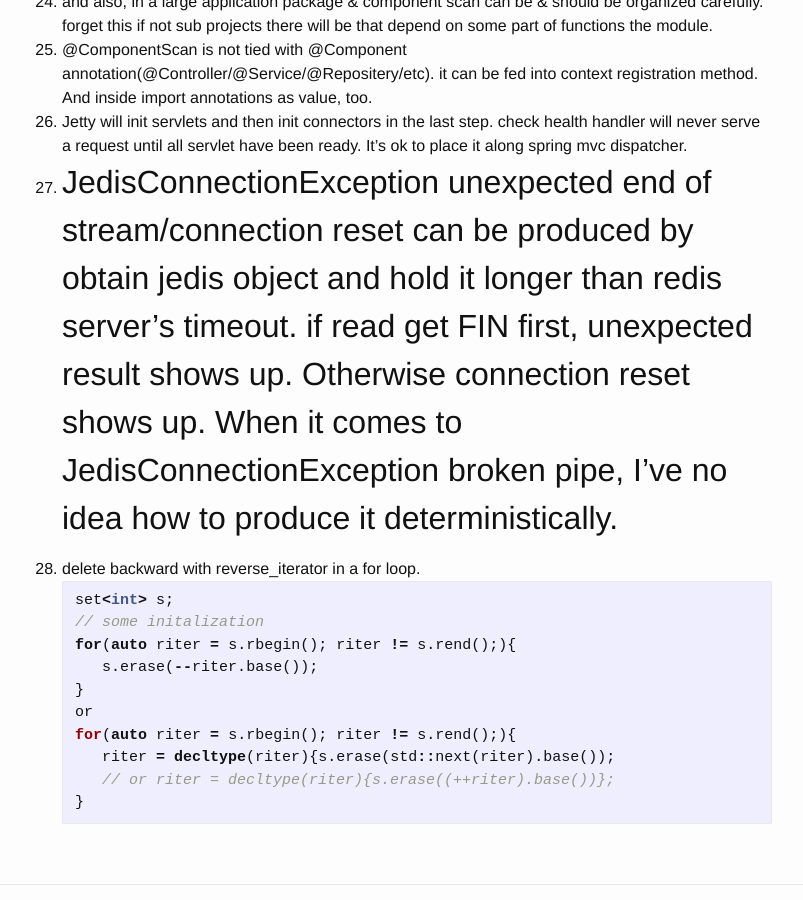
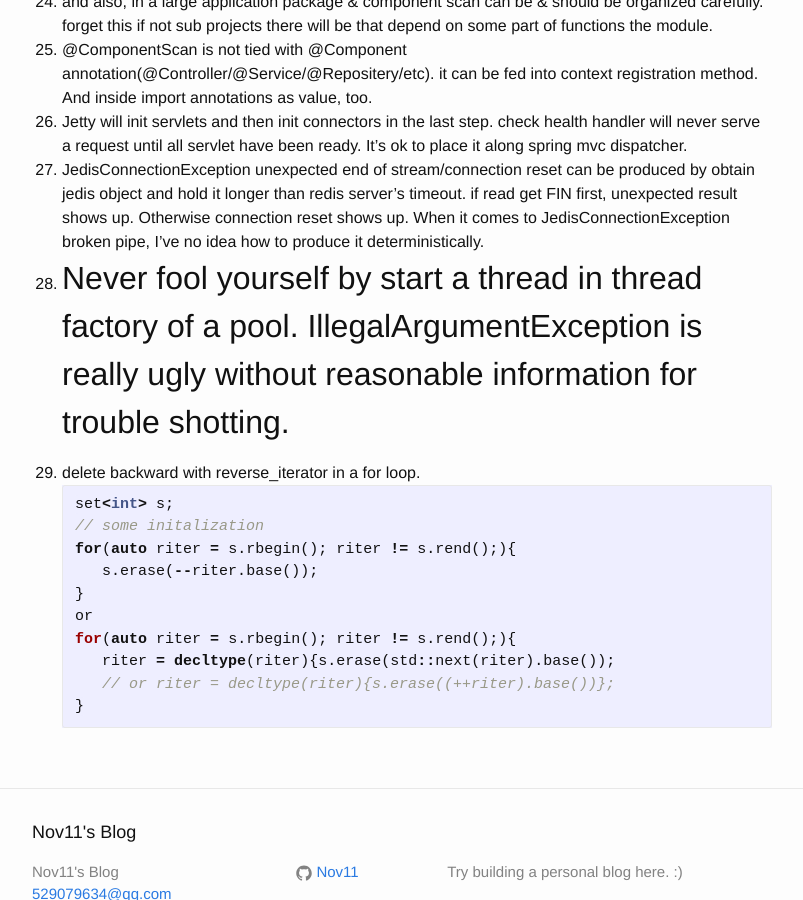
Before and after one commit to Nov11/Nov11.github.io, a Jekyll site: the page built from _posts/2018-06-04-notes-of-miscellaneousness.md, in a window 1280 px wide and 900 px high, scrolled down 1598 px. Shown: the whole window, without its empty margins (238-1041 px from the left). Built offline with Jekyll 4.4.1, drawn with Linux system fonts in a browser that asks for light colours.

Commit message:
Update 2018-06-04-notes-of-miscellaneousness.md

````diff
--- a/_posts/2018-06-04-notes-of-miscellaneousness.md
+++ b/_posts/2018-06-04-notes-of-miscellaneousness.md
@@ -49,6 +49,7 @@
 25. @ComponentScan is not tied with @Component annotation(@Controller/@Service/@Repositery/etc). it can be fed into context registration method. And inside import annotations as value, too.
 26. Jetty will init servlets and then init connectors in the last step. check health handler will never serve a request until all servlet have been ready. It's ok to place it along spring mvc dispatcher.
 27. JedisConnectionException unexpected end of stream/connection reset can be produced by obtain jedis object and hold it longer than redis server's timeout. if read get FIN first, unexpected result shows up. Otherwise connection reset shows up. When it comes to JedisConnectionException broken pipe, I've no idea how to produce it deterministically.
+28. Never fool yourself by start a thread in thread factory of a pool. IllegalArgumentException is really ugly without reasonable information for trouble shotting.
 ---------------------------------------
 1. delete backward with reverse_iterator in a for loop.
    ```c++
````
